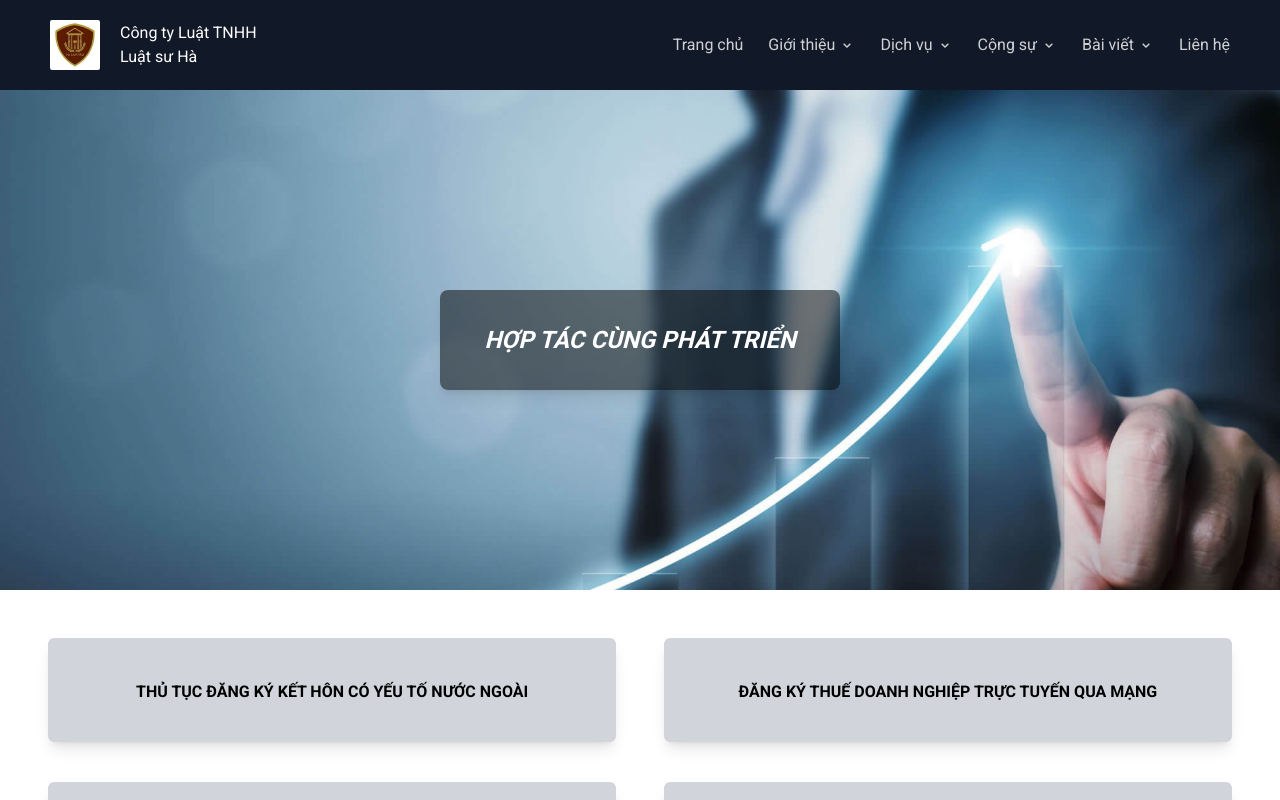
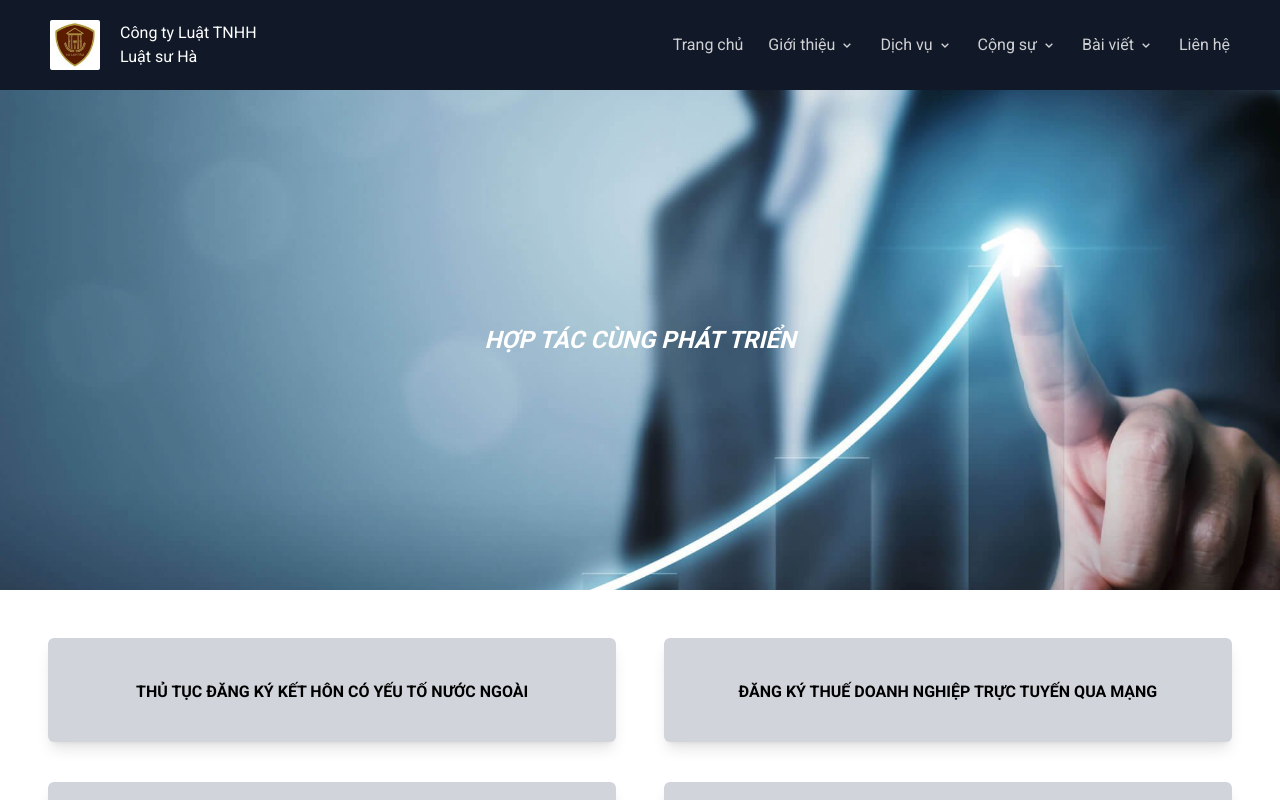
Before and after one commit to ThanhNhan1301/lsh, a Next.js app: page / in a window 1280 px wide. Shown: the top 800 px of the page. Built offline with nearby package versions, Linux system fonts and the light colour scheme.

Commit message:
fix router 3.0

```diff
--- a/components/common/Header/banner.jsx
+++ b/components/common/Header/banner.jsx
@@ -10,8 +10,8 @@ export default function Banner() {
         >
             <div
                 className='
-                    w-[70%] min-w-[300px] max-w-[400px] h-[100px] bg-black bg-opacity-50
-                    flex justify-center items-center rounded-lg shadow-lg
+
+                    flex justify-center items-center
                     text-white uppercase font-semibold text-2xl italic
                 '
             >
```
